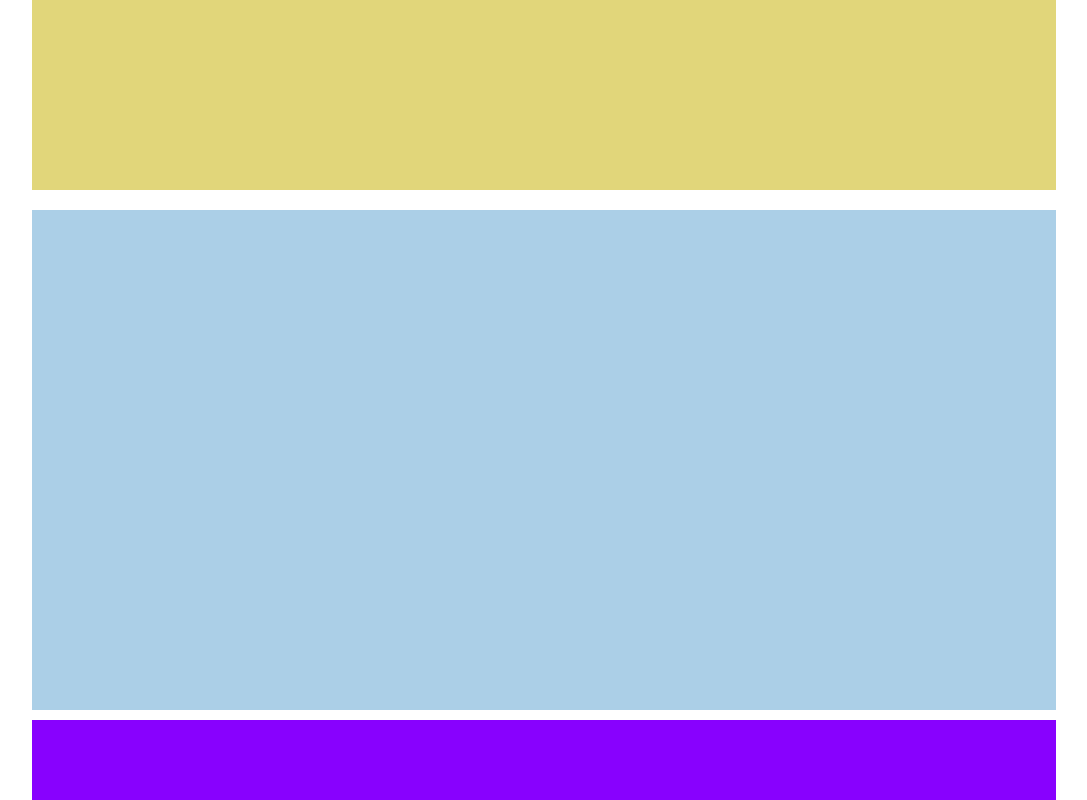
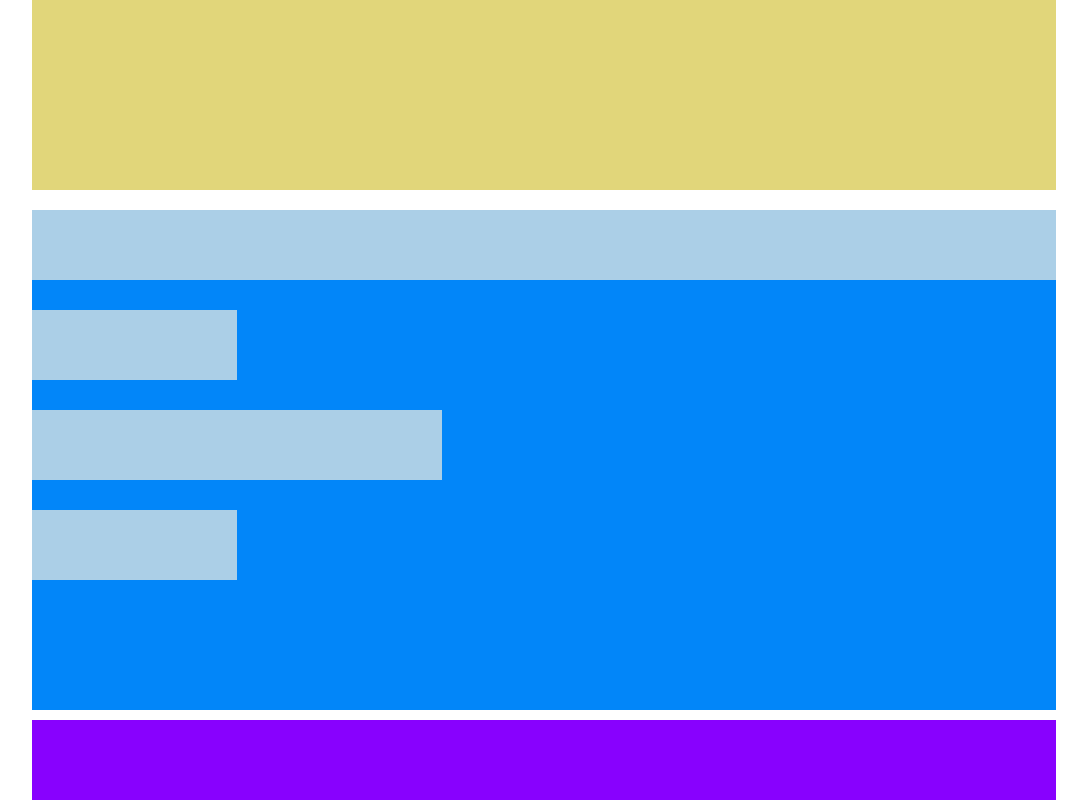
Before and after one commit to sertech89/htmlcss-struttura-wp, a plain HTML site: page index.html in a window 1280 px wide. Shown: the part 470-1270 px from the top of the page, without its empty margins (96-1183 px from the left). Drawn offline with Linux system fonts and the light colour scheme.

Commit message:
creazione box interni

```diff
--- a/asset/style.css
+++ b/asset/style.css
@@ -36,7 +36,7 @@ main{
 }
 
 .box-blue{
-    background-color: rgba(171,207,231,255);
+    background-color: rgba(2,134,249,255);
     width: 100%;
     height: 500px;
 }
@@ -46,3 +46,23 @@ footer{
     width: 100%;
     height: 80px;
 }
+
+.box-azzurro{
+    background-color: rgba(171,207,231,255);
+    width: 100%;
+    height: 70px;
+}
+
+.centrali{
+    background-color: rgba(171,207,231,255);
+    width: 20%;
+    height: 70px;
+    margin-top: 30px;
+}
+
+.centrale{
+    background-color: rgba(171,207,231,255);
+    width: 40%;
+    height: 70px;
+    margin-top: 30px;
+}
--- a/index.html
+++ b/index.html
@@ -15,8 +15,16 @@
 
 
     <main class="clearfix">
+
         <div class="box-yellow"></div>
-        <div class="box-blue"></div>
+
+        <div class="box-blue clearfix">
+            <div class="box-azzurro" ></div>
+            <div class="box-azzurri centrali" ></div>
+            <div class="box-azzurri centrale" ></div>
+            <div class="box-azzurri centrali" ></div>
+        </div>
+
 
     </main>
 
```
